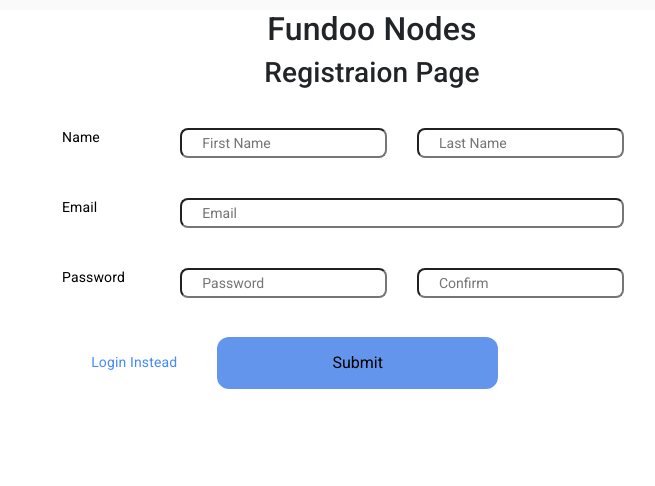
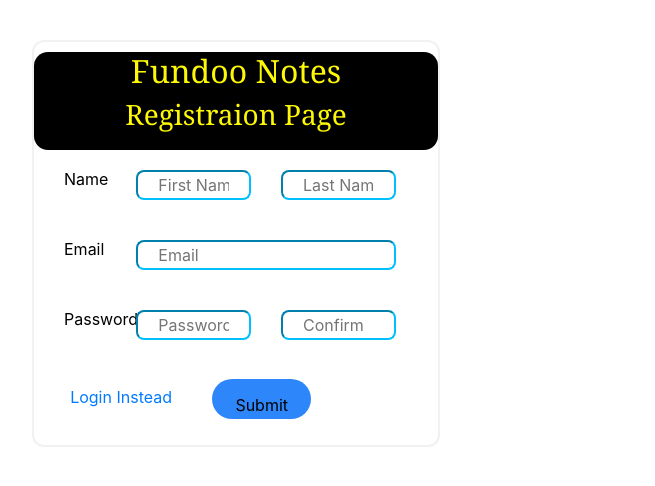
Before and after one commit to ImmA2526/Fundoo_VUeJS, a Vue app: page /rg in a window 1280 px wide. Shown: the top 486 px of the page, without its empty margins (568-1223 px from the left). Built offline with nearby package versions, Linux system fonts and the light colour scheme.

Commit message:
[Imran] Delete : Reomoved Unwanted Comments and Code

```diff
--- a/src/assets/Login.css
+++ /dev/null
@@ -1,71 +0,0 @@
-
-.h2 {
-    padding-bottom: 20px;
-    margin-top: 30px;
-}
-
-
-.logform {
-    border: 2px solid #f1f1f1;
-    border-radius: 12px;
-    width: 60%;
-    height: 60%;
-    margin-top: 40px;
-}
-
-#ok
-{
-    margin-right: 194px;
-}
-
-/*Forgot Link*/
-
-.forgot {
-
-    padding-left: 70px;
-    margin-top: 6px;
-    margin-bottom:20px;
-}
-
-input[type=text], input[type=password], input[type=email], textarea, select {
-    padding: 10px 20px;
-    margin: 11px 0;
-    box-sizing: border-box;
-    border-radius: 12px;
-    width: 100%;
-    height: 30px;
-
-    margin-right: 10%;
-    outline: none;
-}
-
-label {
-    display: flex;
-    justify-content: left;
-    text-align: right;
-    width: 200px;
-    line-height: 35px;
-    color: black;
-    margin-left:60px;
-}
-
-button {
-    background-color: cornflowerblue;
-    color: black;
-    border-radius: 30px;
-    padding: 14px 20px;
-    margin: 11px 0;
-    border: none;
-    cursor: pointer;
-    width: 30%;
-    height:40px;
-}
-
-button:hover {
-        background-color:dodgerblue;
-    }
-
-.a {
-    text-decoration: none;
-    padding-left: 20%;
-}
--- a/src/assets/Register.css
+++ /dev/null
@@ -1,58 +0,0 @@
-
-
-.full
-{
-  margin-left: 600px;
-}
-
-  .h2 {
-    padding-bottom: 10px;
-    margin-top: 10px;
-  }
-
-  input[type="text"],
-  input[type="password"],
-  input[type="email"],
-  textarea,
-  select {
-    padding: 12px 20px;
-    margin: 12px 0;
-    box-sizing: border-box;
-    border-radius: 8px;
-    width: 100%;
-    height: 30px;
-    margin-right: 10%;
-
-  }
-
-  label {
-    display: flex;
-    justify-content: left;
-    text-align: right;
-    width: 200px;
-    line-height: 28px;
-    color: black;
-    margin-left: 30px;
-  }
-
-   #ok
-  {
-    margin-right: 40px;
-  }
-
-  button {
-    background-color: cornflowerblue;
-    color: black;
-    border-radius: 12px;
-    padding: 14px 20px;
-    margin: 11px 0;
-    border: none;
-    cursor: pointer;
-    width: 50%;
-  }
-
-
-
-  button:hover {
-    opacity: 0.8;
-  }
--- a/src/components/LoginPage.vue
+++ b/src/components/LoginPage.vue
@@ -3,21 +3,23 @@
 <div class="full">
 <form class="logform">
            <center> <div class="h2">
-                <h2>Fundoo Nodes</h2>
+                <h2>Fundoo Notes</h2>
                 <h3>Login</h3>
             </div></center>
 
+
+
 <div class="form-group row">
-                <label class="col-sm-2 col-form-label">Email</label>
-                <div class="col-sm-8">
-                    <input type="email" id="email" name="EmailId" placeholder="Email Id">
+        <div class="col-sm-7">
+          <input type="email" id="email" name="EmailID" required />
+          <span>Email</span>
         </div>
       </div>
 
 <div class="form-group row">
-                <label class="col-sm-2 col-form-label">Password</label>
-                <div class="col-sm-8">
-                    <input type="password" id="password" name="Password" placeholder="Password">
+        <div class="col-sm-7">
+          <input type="password" id="pass" name="Password" required />
+          <span>Password</span>
         </div>
       </div>
 
@@ -36,6 +38,102 @@
 </div>
 </template>
 
-<style scoped>
-    @import "../assets/Login.css";
+<style>
+    .h2 {
+    padding-bottom: 20px;
+    margin-top: 1px;
+    font-family: Cambria, Cochin, Georgia, Times, 'Times New Roman', serif;
+    color:rgb(252, 248, 6);
+    padding-bottom: 10px;
+    background-color:black;
+    border-radius: 14px;
+}
+
+/* form */
+.logform {
+    border: 2px solid #f1f1f1;
+    border-radius: 12px;
+    width: 60%;
+    height: 60%;
+    margin-top: 40px;
+}
+
+/*Forgot Link*/
+.forgot {
+
+    padding-left: 70px;
+    margin-top: 6px;
+    margin-bottom:12px;
+}
+
+/* Input Box */
+input[type=text],
+input[type=password],
+input[type=email],
+textarea, select {
+    padding: 14px 20px;
+    margin: 11px 0;
+    width: 100%;
+    height: 30px;
+    margin-left: 40%;
+    border-color: deepskyblue;
+    position: relative;
+}
+
+/* SPAN AND BOX UPR  */
+
+span
+{
+    position: absolute;
+    top:50%;
+    left: 50px;
+    transform: translateY(-50%);
+    transition: 0.5;
+    margin-inline: 120px;
+    pointer-events: none;
+    width: 140px;
+}
+
+input:focus + span,input:valid + span
+{
+    top:0;
+    left: 40px;
+    color:dodgerblue;
+    padding: 2px;
+    background: white;
+}
+
+/* Butoon */
+#bt {
+    background-color:rgb(46, 135, 250);
+    border-radius:20px;
+margin-bottom: 10px;
+    cursor: pointer;
+    width: 30%;
+    height:40px;
+    border-color: chartreuse;
+}
+
+
+#bt:hover {
+        background-color:rgba(76, 117, 252, 0.815);
+    }
+
+/* create button */
+#ok
+{
+    margin-right: 194px;
+}
+
+.a {
+    text-decoration: none;
+    padding-left: 20%;
+}
+
+/* Center form */
+.full
+{
+  margin-left: 600px;
+}
+
 </style>
--- a/src/components/Register.vue
+++ b/src/components/Register.vue
@@ -3,9 +3,10 @@
 <div class="full">
   <form class="logform">
     <center><div class="h2">
-      <h2>Fundoo Nodes</h2>
+      <h2>Fundoo Notes</h2>
       <h3>Registraion Page</h3>
     </div></center>
+
 
     <!--Names-->
     <div class="form-group row">
@@ -48,5 +49,63 @@
 
 
 <style scoped>
-    @import "../assets/Register.css";
+
+
+.full
+{
+  margin-left: 600px;
+}
+
+  .h2 {
+    padding-bottom: 10px;
+    margin-top: 10px;
+  }
+
+  input[type="text"],
+  input[type="password"],
+  input[type="email"],
+  textarea,
+  select {
+    padding: 12px 20px;
+    margin: 12px 0;
+    box-sizing: border-box;
+    border-radius: 8px;
+    width: 100%;
+    height: 30px;
+    margin-right: 10%;
+
+  }
+
+  label {
+    display: flex;
+    justify-content: left;
+    text-align: right;
+    width: 200px;
+    line-height: 28px;
+    color: black;
+    margin-left: 30px;
+  }
+
+   #ok
+  {
+    margin-right: 40px;
+  }
+
+  button {
+    background-color: cornflowerblue;
+    color: black;
+    border-radius: 12px;
+    padding: 14px 20px;
+    margin: 11px 0;
+    border: none;
+    cursor: pointer;
+    width: 50%;
+  }
+
+
+
+  button:hover {
+    opacity: 0.8;
+  }
+
 </style>
--- /dev/null
+++ b/src/components/ResetPage.vue
@@ -0,0 +1,116 @@
+<template>
+  <div class="full">
+    <form class="logform">
+      <center>
+        <div class="h2">
+          <h2>Fundoo Notes</h2>
+          <h3>Reset Password</h3>
+        </div>
+      </center>
+
+      <div class="form-group row">
+        <div class="col-sm-7">
+          <input type="password" id="oldpass" name="Old Password" required />
+          <span>Old Password</span>
+        </div>
+      </div>
+
+      <div class="form-group row">
+        <div class="col-sm-7">
+          <input type="password" id="newpass" name="New Ppassword" required />
+          <span>New Password</span>
+        </div>
+      </div>
+
+      <div class="form-group row">
+        <div class="col-sm-7">
+          <input type="password" id="confirmpass" name="Confirm Password" required />
+          <span>Confirm Password</span>
+        </div>
+      </div>
+
+      <div class="form-group row">
+        <!-- <div class="col-sm-1"></div> -->
+        <div class="col-sm-8">
+          <button id="rb" type="submit" class="btn btn-primary">Reset</button>
+        </div>
+      </div>
+    </form>
+  </div>
+</template>
+
+
+<style scoped>
+
+.h2 {
+    padding-bottom: 20px;
+    margin-top: 1px;
+    font-family: Cambria, Cochin, Georgia, Times, 'Times New Roman', serif;
+    color:rgb(229, 245, 13);
+    padding-bottom: 10px;
+    background-color: rgba(194, 116, 0, 0.658);
+    border-radius: 14px;
+}
+
+/* Input Box */
+input[type=text],
+input[type=password],
+input[type=email],
+textarea, select {
+    padding: 14px 20px;
+    margin: 11px 0;
+    width: 100%;
+    height: 30px;
+    margin-left: 40%;
+    border-color: deepskyblue;
+    position: relative;
+}
+
+/* SPAN AND BOX UPR  */
+
+span
+{
+    position: absolute;
+    top:50%;
+    left: 50px;
+    transform: translateY(-50%);
+    transition: 0.5;
+    margin-inline: 120px;
+    pointer-events: none;
+    width: 140px;
+
+}
+
+input:focus + span,input:valid + span
+{
+    top:0;
+    left: 40px;
+    color:dodgerblue;
+    padding: 2px;
+    background: white;
+}
+
+.a {
+    text-decoration: none;
+    padding-left: 20%;
+}
+
+/* Reset Button */
+#rb{
+    margin-left: 400px;
+    background-color:rgba(112, 41, 0, 0.568);
+    border-color:rgb(252, 23, 7);
+}
+
+#rb:hover {
+        background-color:rgba(0, 107, 214, 0.514);
+    }
+
+
+/* Center form */
+.full
+{
+  margin-left: 600px;
+}
+
+</style>
--- a/src/main.js
+++ b/src/main.js
@@ -5,13 +5,14 @@ import VueRouter from 'vue-router';
 
 import Register from './components/Register.vue'
 import Login from './components/LoginPage.vue'
+import Reset from './components/ResetPage.vue'
 
 
-import VueMaterial from 'vue-material'
-import 'vue-material/dist/vue-material.min.css'
-import 'vue-material/dist/theme/default.css'
+// import VueMaterial from 'vue-material'
+// import 'vue-material/dist/vue-material.min.css'
+// import 'vue-material/dist/theme/default.css'
 
-Vue.use(VueMaterial)
+// Vue.use(VueMaterial)
 
 
 Vue.config.productionTip = false
@@ -27,11 +28,16 @@ const routes = [{
 },
 
 {
-
   path: '/lg',
   name: 'login',
   component: Login
-  }
+  },
+
+  {
+    path: '/rs',
+    name: 'reset',
+    component: Reset
+    }
 
 ];
 
```
Lines whose indentation alone changed are shown as unchanged.
